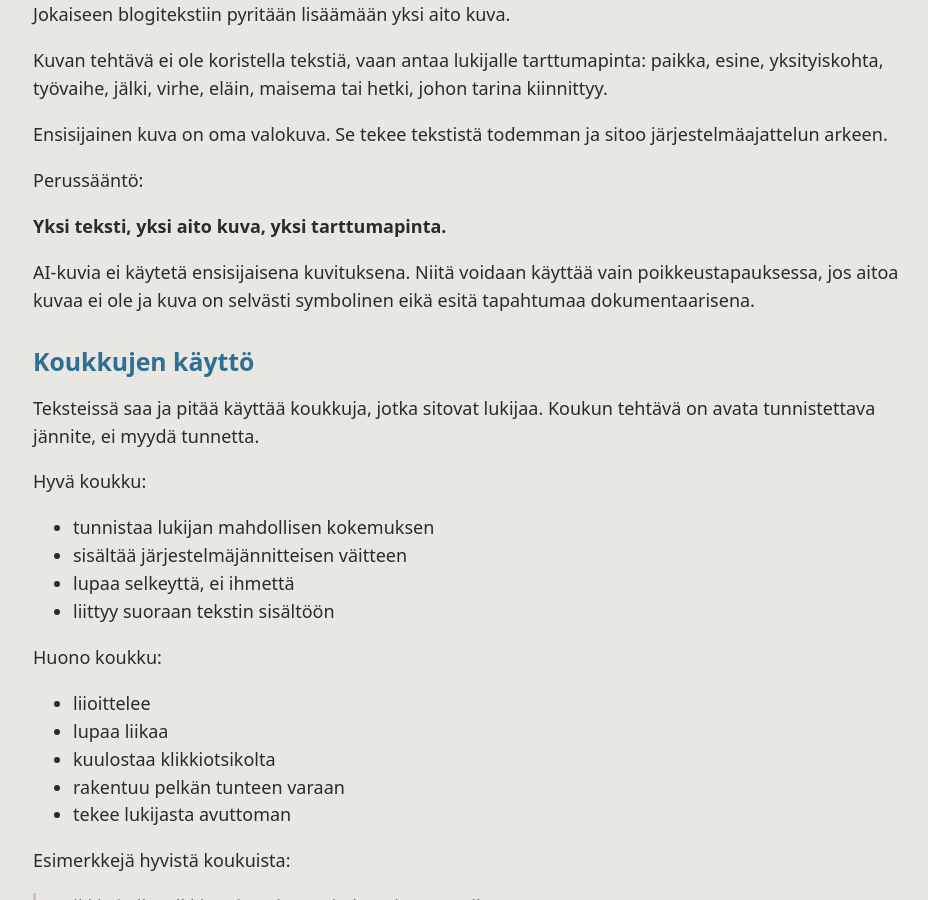
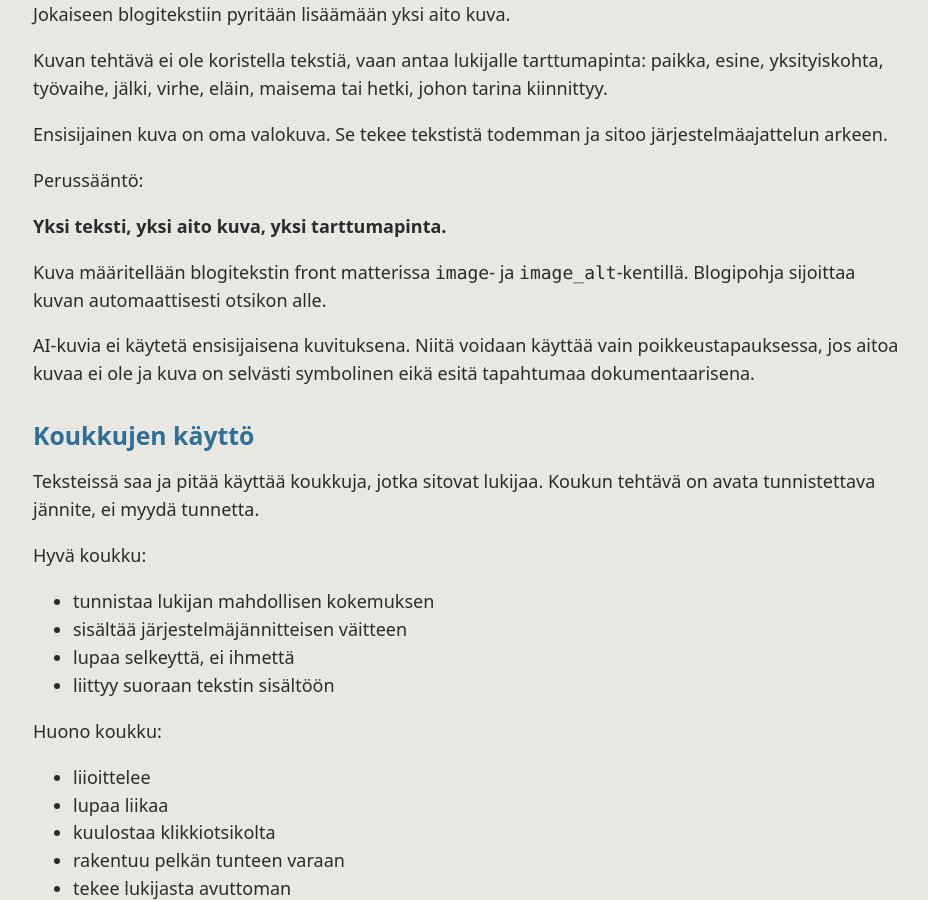
Before and after one commit to kataguru/blogi, a Jekyll site: the page built from STYLE.md, in a window 1280 px wide and 900 px high, scrolled down 2339 px. Shown: the whole window, without its empty margins (171-1099 px from the left). Built offline with Jekyll 4.4.1, drawn with Linux system fonts in a browser that asks for light colours; our own code applies the rules of GitHub Pages for plain Markdown files; some of the changed text lies outside the part shown.

Commit message:
Document automatic post image placement

```diff
--- a/STYLE.md
+++ b/STYLE.md
@@ -79,6 +79,8 @@ Ensisijainen kuva on oma valokuva. Se tekee tekstistä todemman ja sitoo järjes
 Perussääntö:
 
 **Yksi teksti, yksi aito kuva, yksi tarttumapinta.**
+
+Kuva määritellään blogitekstin front matterissa `image`- ja `image_alt`-kentillä. Blogipohja sijoittaa kuvan automaattisesti otsikon alle.
 
 AI-kuvia ei käytetä ensisijaisena kuvituksena. Niitä voidaan käyttää vain poikkeustapauksessa, jos aitoa kuvaa ei ole ja kuva on selvästi symbolinen eikä esitä tapahtumaa dokumentaarisena.
 
@@ -162,8 +164,9 @@ Ennen julkaisua tekstin pitää vastata näihin kysymyksiin:
 5. Onko sävy empaattinen mutta rakenteellinen?
 6. Onko mukana koukku, joka sitoo mutta ei manipuloi?
 7. Onko tekstissä yksi aito kuva tai tietoinen perustelu kuvan puuttumiselle?
-8. Onko vierasperäiset termit kirjoitettu auki ensimmäisellä käyttökerralla?
-9. Onko teksti riittävän lyhyt suhteessa asiaan?
+8. Onko kuvan `image`- ja `image_alt`-kentät määritelty, jos kuva on käytössä?
+9. Onko vierasperäiset termit kirjoitettu auki ensimmäisellä käyttökerralla?
+10. Onko teksti riittävän lyhyt suhteessa asiaan?
 
 ## Työnkulku
 
```
